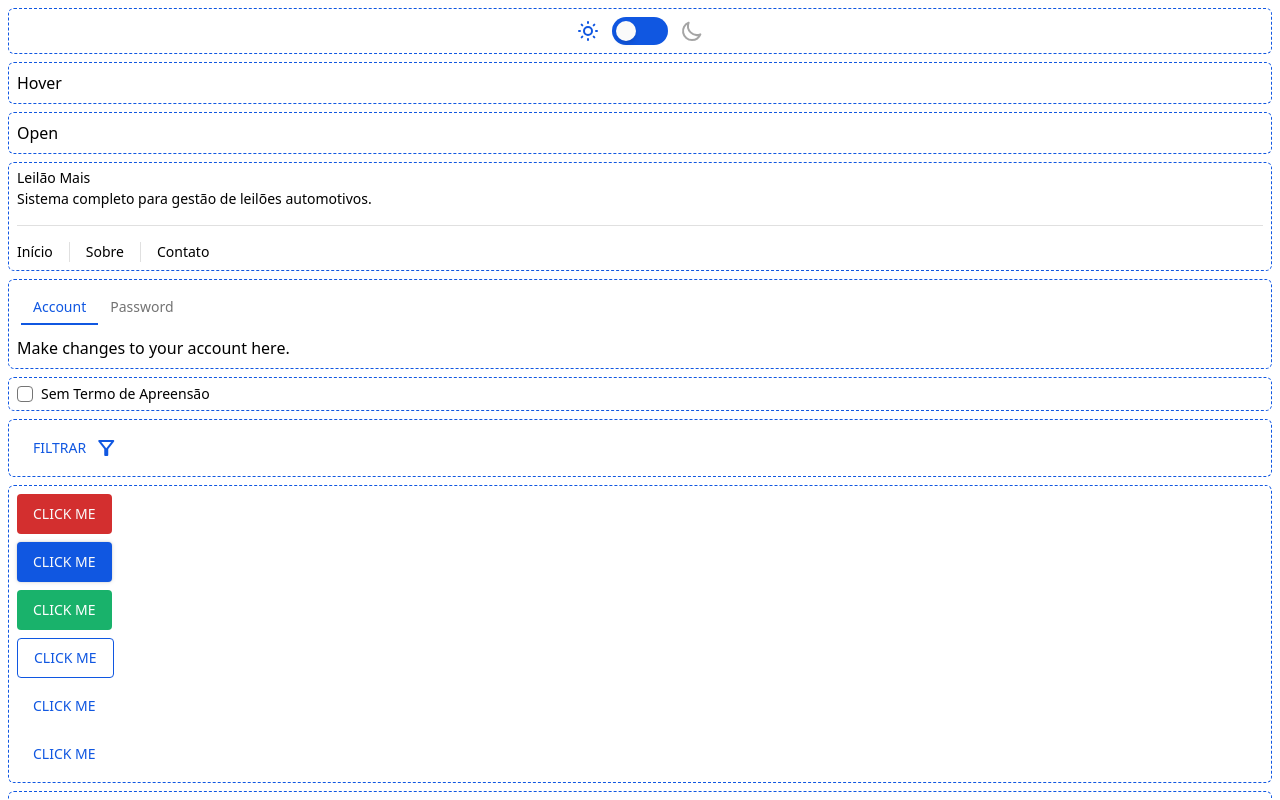
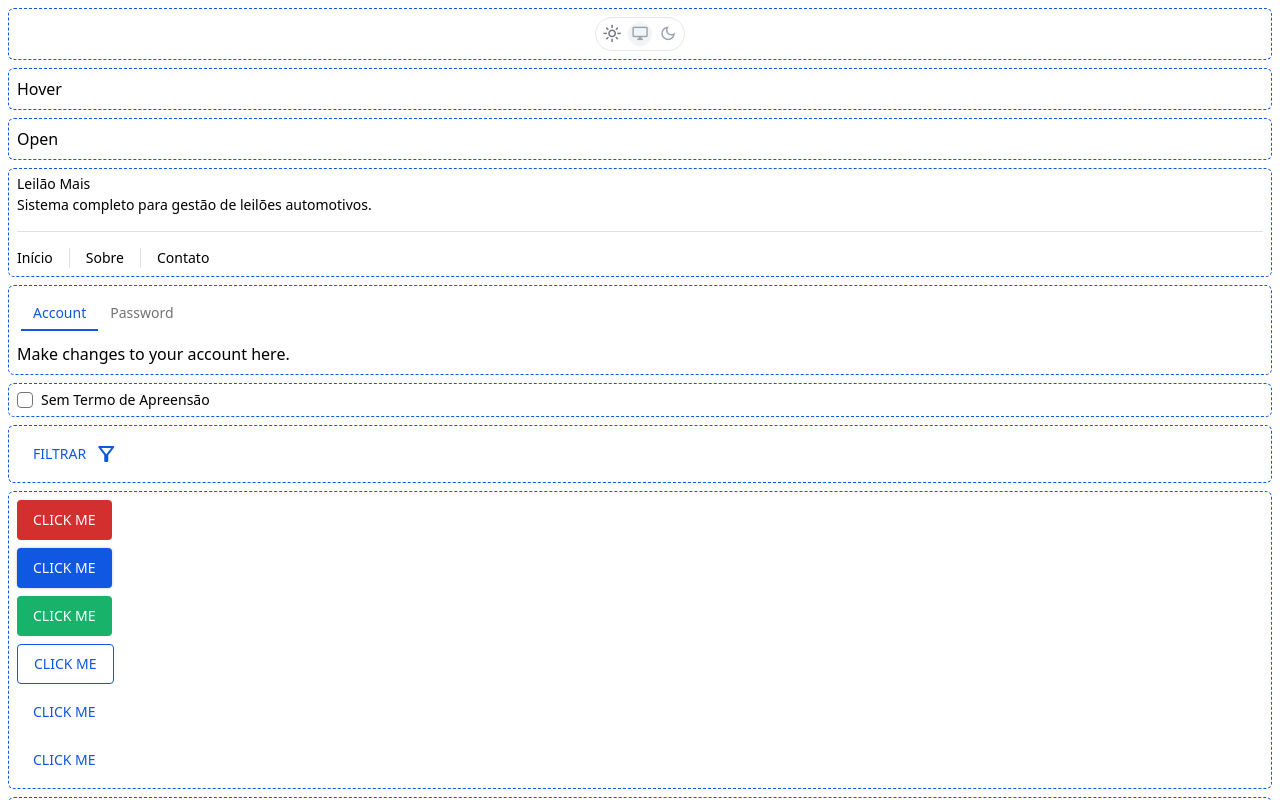
Before and after one commit to FoxInspire/leilao-mais-frontend, a Next.js app: page / in a window 1280 px wide. Shown: the top 800 px of the page. Built offline with nearby package versions, Linux system fonts and the light colour scheme.

Commit message:
feat: updated theme switcher and sidebar

```diff
--- a/src/components/ui/sidebar.tsx
+++ b/src/components/ui/sidebar.tsx
@@ -19,6 +19,7 @@ import { useIsMobile } from '@/src/hooks/useMobile'
 import { Slot } from '@radix-ui/react-slot'
 import { VariantProps, cva } from 'class-variance-authority'
 import { PanelLeft } from 'lucide-react'
+import { ThemeSwitch } from './theme-switcher'
 
 const SIDEBAR_COOKIE_NAME = 'sidebar:state'
 const SIDEBAR_COOKIE_MAX_AGE = 60 * 60 * 24 * 7
@@ -201,9 +202,8 @@ const Sidebar = React.forwardRef<
       // Header Component
       const HeaderMenu = () => {
          const { isMobile, toggleSidebar } = useSidebar()
-
          return (
-            <div className="fixed top-0 left-0 right-0 h-14 dark:bg-primary-default z-20 bg-dark-background-paper rounded-b-lg flex items-center justify-between px-6">
+            <div className="fixed top-0 left-0 right-0 h-14 dark:bg-dark-background-paper bg-primary-default z-20 rounded-b-lg flex items-center justify-between px-6">
                <button
                   onClick={() => {
                      if (isMobile) {
@@ -217,10 +217,13 @@ const Sidebar = React.forwardRef<
                   <span className="material-symbols-outlined text-white">menu</span>
                </button>
 
-               <Avatar>
-                  <AvatarImage src="https://github.com/shadcn.png" />
-                  <AvatarFallback>CN</AvatarFallback>
-               </Avatar>
+               <div className="flex items-center gap-4">
+                  <ThemeSwitch />
+                  <Avatar>
+                     <AvatarImage src="https://github.com/shadcn.png" />
+                     <AvatarFallback>CN</AvatarFallback>
+                  </Avatar>
+               </div>
             </div>
          )
       }
--- a/src/components/ui/theme-switcher.tsx
+++ b/src/components/ui/theme-switcher.tsx
@@ -1,64 +1,84 @@
+'use client'
+
 import { cn } from '@/src/lib/utils'
 import { useTheme } from 'next-themes'
-
-import React from 'react'
+import React, { useEffect, useState } from 'react'
 
 export const ThemeSwitch: React.FC = () => {
    const { theme, setTheme } = useTheme()
+   const [mounted, setMounted] = useState(false)
+
+   // Previne erro de hidratação montando o componente apenas no cliente
+   useEffect(() => {
+      setMounted(true)
+   }, [])
+
+   if (!mounted) {
+      return null // ou um placeholder/skeleton
+   }
 
    return (
-      <div className="w-full h-full flex flex-col justify-center items-center">
-         <div className="flex justify-center items-center">
-            <span>
-               <svg
-                  className={cn('h-6 w-6', {
-                     'text-primary-default': theme !== 'dark',
-                     'text-text-secondary': theme === 'dark'
-                  })}
-                  fill="none"
-                  viewBox="0 0 24 24"
-                  stroke="currentColor"
+      <div className="flex justify-center items-center">
+         <div className="border dark:border-gray-500 rounded-full p-1 flex gap-1">
+            <button
+               onClick={() => setTheme('light')}
+               className={cn(
+                  'rounded-full h-6 w-6 transition-all duration-200',
+                  'text-gray-500 dark:text-gray-500',
+                  'hover:bg-gray-100 dark:hover:bg-gray-700',
+                  'flex items-center justify-center',
+                  'focus:outline-none',
+                  theme === 'light' ? 'bg-gray-100 text-primary-light' : ''
+               )}
+            >
+               <span
+                  className="material-symbols-outlined text-base"
+                  style={{ fontSize: '1.2rem' }}
                >
-                  <path
-                     strokeLinecap="round"
-                     strokeLinejoin="round"
-                     strokeWidth="2"
-                     d="M12 3v1m0 16v1m9-9h-1M4 12H3m15.364 6.364l-.707-.707M6.343 6.343l-.707-.707m12.728 0l-.707.707M6.343 17.657l-.707.707M16 12a4 4 0 11-8 0 4 4 0 018 0z"
-                  />
-               </svg>
-            </span>
-            <div
+                  light_mode
+               </span>
+            </button>
+
+            <button
+               onClick={() => setTheme('system')}
                className={cn(
-                  'w-14 h-7 flex items-center rounded-full mx-3 px-1 cursor-pointer transition-colors duration-200 ease-in-out',
-                  theme === 'dark' ? 'bg-dark-primary-default' : 'bg-primary-default'
+                  'rounded-full h-6 w-6 transition-all duration-200',
+                  'text-gray-500 dark:hover:text-gray-300',
+                  'hover:bg-gray-100 dark:hover:bg-gray-700',
+                  'flex items-center justify-center',
+                  'focus:outline-none',
+                  theme === 'system' &&
+                     'bg-gray-100 dark:bg-gray-700 text-primary-light dark:text-gray-300'
                )}
-               onClick={() => setTheme(theme === 'dark' ? 'light' : 'dark')}
             >
-               <div
-                  className={cn(
-                     'bg-common-white w-5 h-5 rounded-full shadow-md transform transition-transform duration-200 ease-in-out',
-                     theme === 'dark' && 'translate-x-7'
-                  )}
-               />
-            </div>
-            <span>
-               <svg
-                  className={cn('h-6 w-6', {
-                     'text-action-disabled': theme !== 'dark',
-                     'text-secondary-default': theme === 'dark'
-                  })}
-                  fill="none"
-                  viewBox="0 0 24 24"
-                  stroke="currentColor"
+               <span
+                  className="material-symbols-outlined text-base text-gray-400 dark:text-gray-500"
+                  style={{ fontSize: '1.2rem' }}
                >
-                  <path
-                     strokeLinecap="round"
-                     strokeLinejoin="round"
-                     strokeWidth="2"
-                     d="M20.354 15.354A9 9 0 018.646 3.646 9.003 9.003 0 0012 21a9.003 9.003 0 008.354-5.646z"
-                  />
-               </svg>
-            </span>
+                  desktop_windows
+               </span>
+            </button>
+
+            <button
+               onClick={() => setTheme('dark')}
+               className={cn(
+                  'rounded-full h-6 w-6 transition-all duration-200',
+                  'text-gray-500 dark:text-gray-500',
+                  'hover:bg-gray-100 dark:hover:bg-gray-700',
+                  'flex items-center justify-center',
+                  'focus:outline-none',
+                  theme === 'dark'
+                     ? 'bg-gray-100 dark:bg-gray-700 text-primary-light dark:text-secondary-default'
+                     : ''
+               )}
+            >
+               <span
+                  className="material-symbols-outlined text-base text-gray-400 dark:text-gray-500"
+                  style={{ fontSize: '1.2rem' }}
+               >
+                  dark_mode
+               </span>
+            </button>
          </div>
       </div>
    )
--- a/src/styles/globals.css
+++ b/src/styles/globals.css
@@ -119,9 +119,5 @@ input {
 }
 
 .filled {
-   font-variation-settings:
-      'FILL' 1,
-      'wght' 400,
-      'GRAD' 0,
-      'opsz' 24;
+   font-variation-settings: 'FILL' 1, 'wght' 400, 'GRAD' 0, 'opsz' 24;
 }
```
